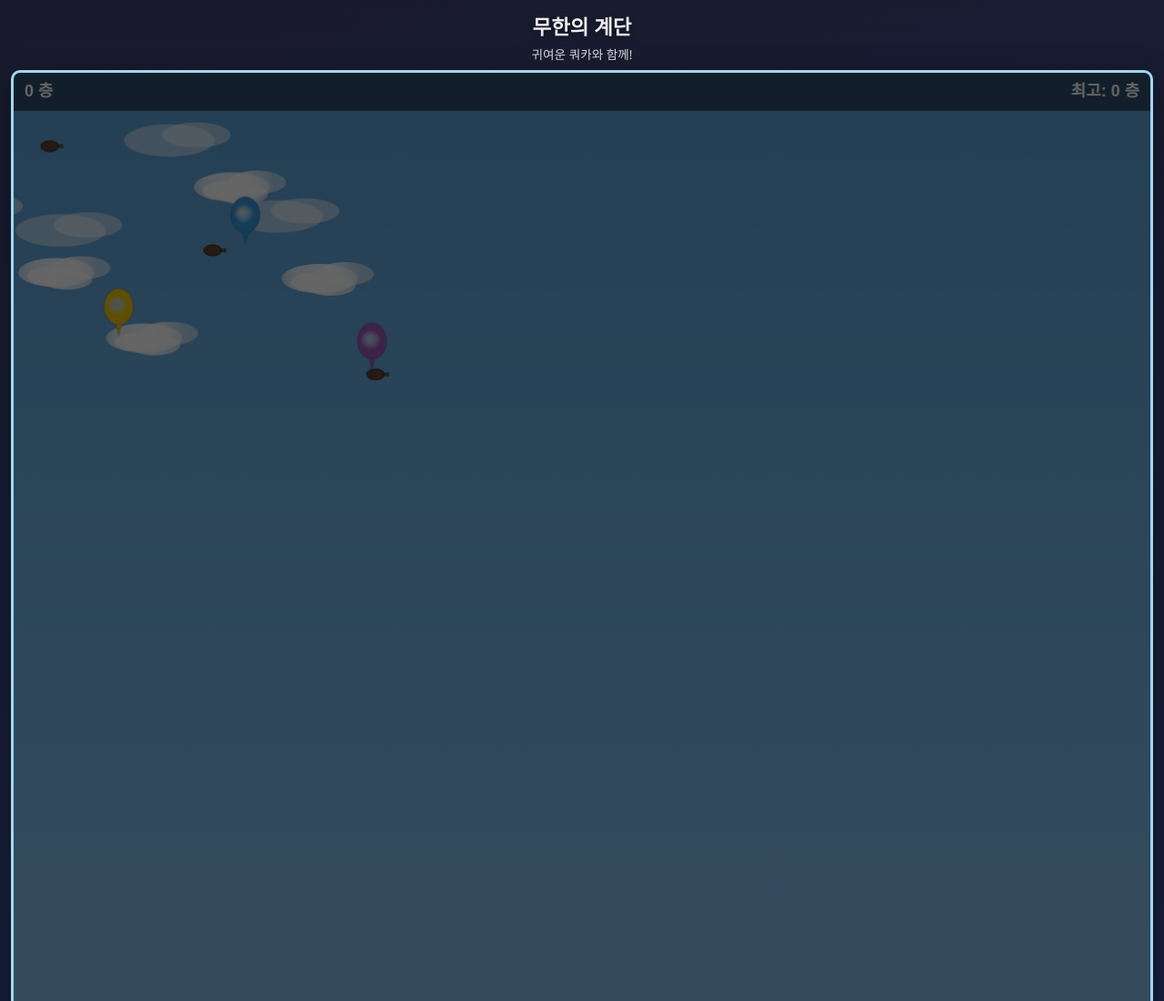
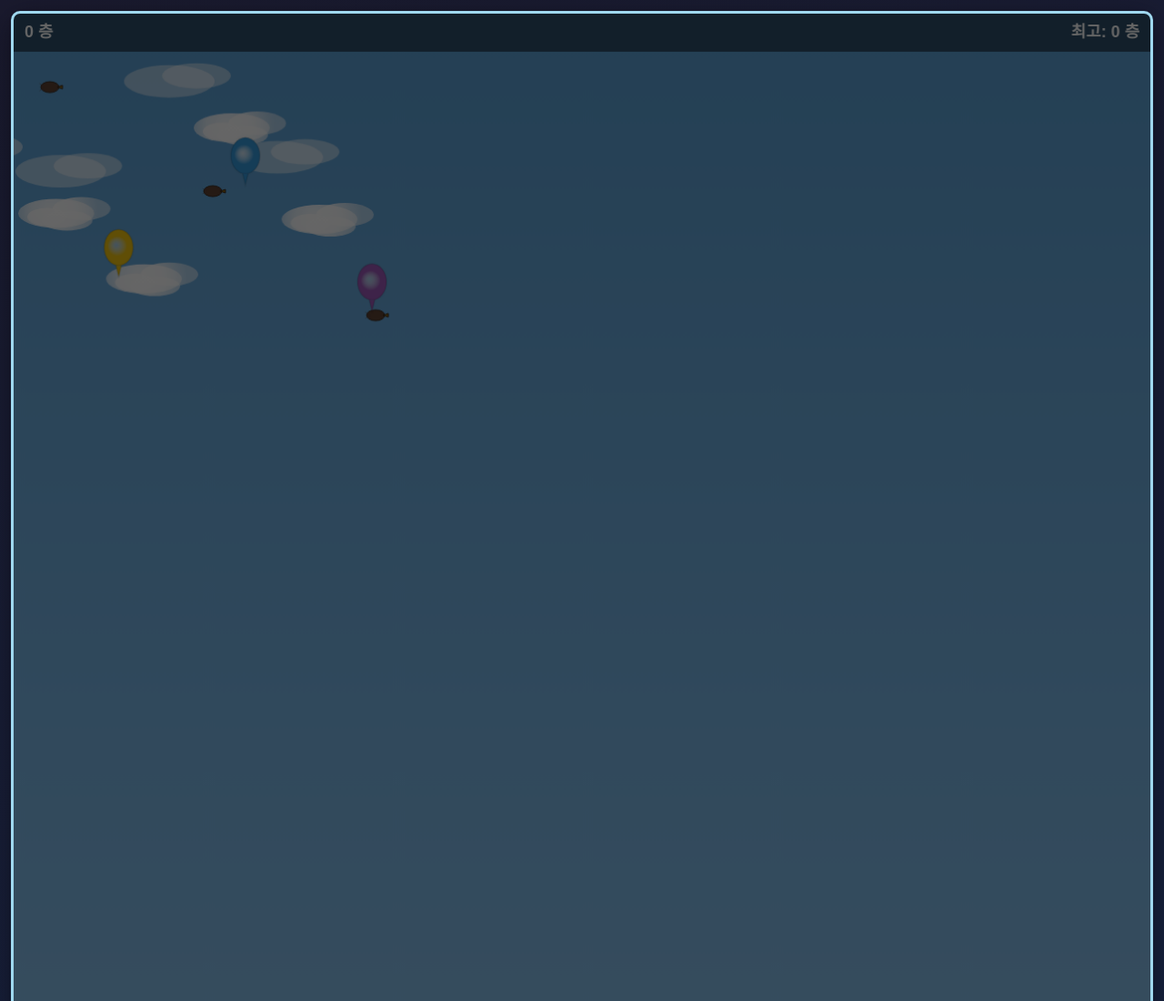
Before and after one commit to viceroys66-hnt/infinite-stairs-game, a website: page index.html in a window 1280 px wide. Shown: the top 1100 px of the page at 91% size. Drawn offline with Linux system fonts and the light colour scheme; animation ran at ten frames a second.

Commit message:
Add files via upload

```diff
--- a/index.html
+++ b/index.html
@@ -10,8 +10,6 @@
 </head>
 <body>
   <div class="wrap">
-    <h1 class="title">무한의 계단</h1>
-    <p class="subtitle">귀여운 쿼카와 함께!</p>
     <div class="game-area">
       <canvas id="gameCanvas" width="393" height="852"></canvas>
       <div id="touchOverlay" class="touch-overlay" aria-hidden="true"></div>
```
